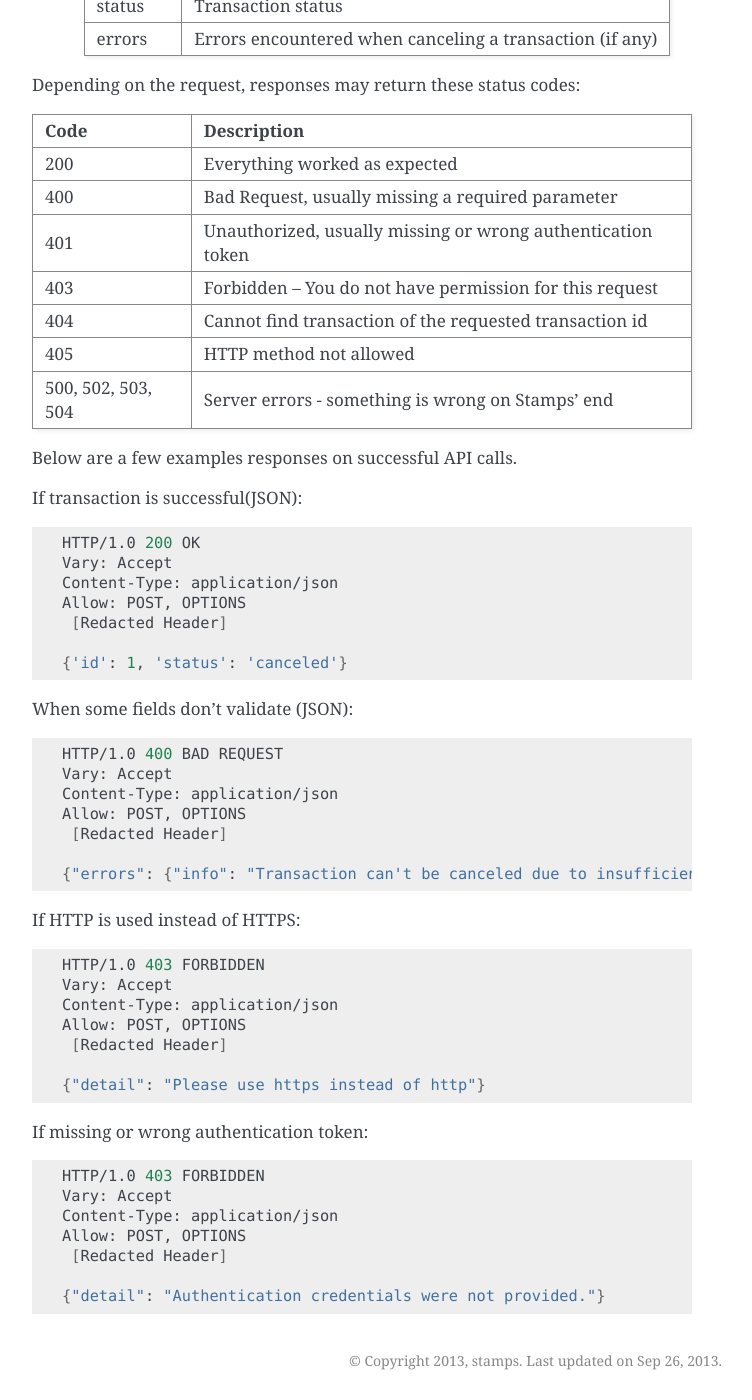
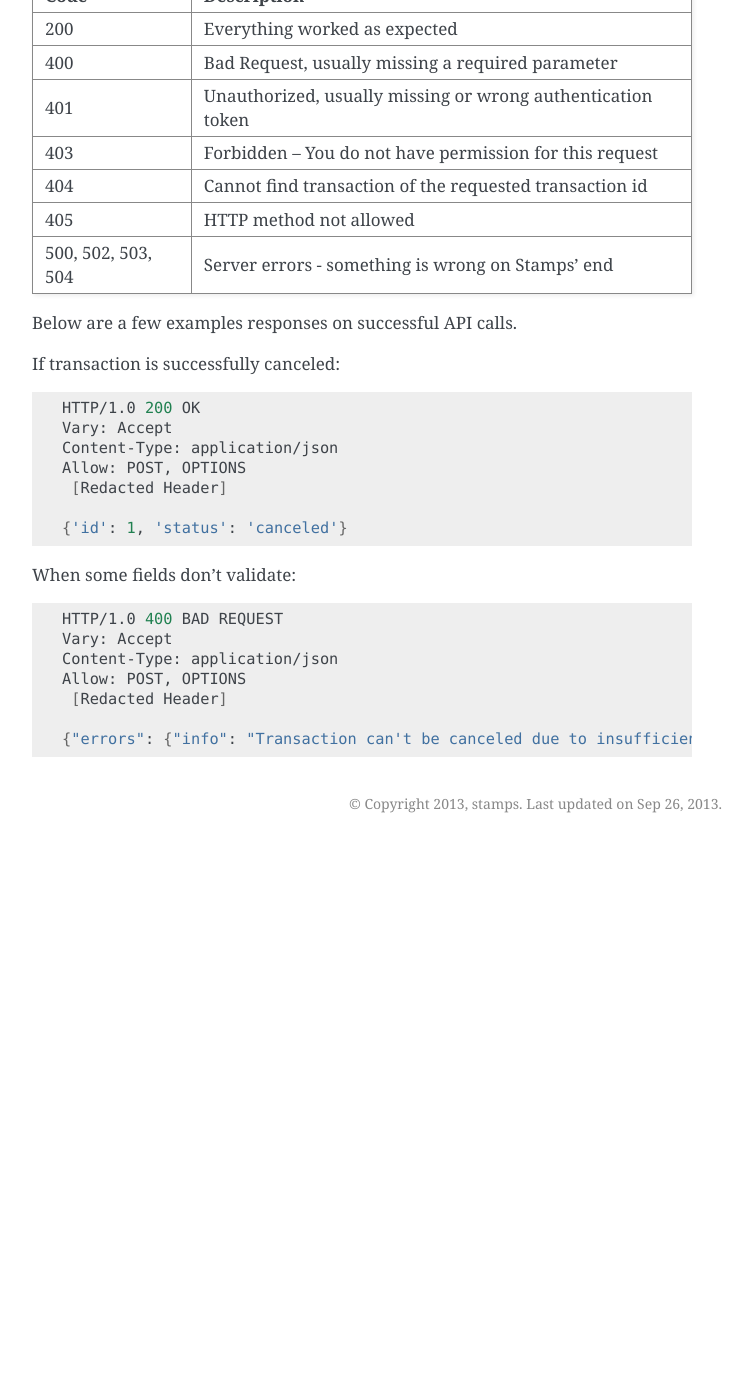
Before and after one commit to ui/stamps-api-docs, a Sphinx documentation site: the page built from source/transaction_api.rst, in a window 1280 px wide and 1400 px high, scrolled down 5975 px. Shown: the whole window, without its empty margins (388-1140 px from the left). Built offline with Sphinx 7.4.7, drawn with Linux system fonts in a browser that asks for light colours; after the commit the page ends 6818 px from its top, so only the background shows below that; some of the changed text lies outside the part shown.

Commit message:
Updated transaction doc.

```diff
--- a/source/transaction_api.rst
+++ b/source/transaction_api.rst
@@ -4,11 +4,9 @@ Transaction API
 
 1. Adding new transaction
 =============================
-| URL endpoint: https://stamps.co.id/api/transactions/add
-| Allowed Method: POST
-| Require Authentication: Yes
-| Expected Content Type: application/json, application/xml
-| Response Content Type: application/json(default), application/xml
+URL endpoint: https://stamps.co.id/api/transactions/add
+Allowed method: POST
+Requires authentication: Yes
 
 
 A. Request
@@ -69,7 +67,7 @@ Example of API call request using cURL (JSON)
 
 .. code-block :: bash
 
-    $ curl -X POST -H "Content-Type: application/json" https://stamps.co.id/api/transactions/add -i -d '{ "token": "abc", "user_email": "customer@stamps.co.id", "store": 2, "invoice_number": "abc123", "total_value": 50000, "subtotal": 40000, "discount": 0, "service_charge": 5000, "tax": 50000, "items": [{"product_name": "Cappucino", "quantity": 2, "price": 10000}, {"product_name": "Iced Tea", "quantity": 4, "price": 5000}]}'
+    $ curl -X POST -H "Content-Type: application/json" https://stamps.co.id/api/transactions/add -i -d '{ "token": "secret", "user_email": "customer@stamps.co.id", "store": 2, "invoice_number": "invoice_1", "total_value": 50000, "items": [{"product_name": "Cappucino", "quantity": 2, "price": 10000}, {"product_name": "Iced Tea", "quantity": 4, "price": 5000}]}'
 
 Example of API call request using cURL (XML)
 
@@ -255,13 +253,11 @@ If missing or wrong authentication token:
 
 
 
-2. Cancel existing transaction
+2. Canceling a Transaction
 =============================
-| URL endpoint: https://stamps.co.id/api/transactions/cancel
-| Allowed Method: POST
-| Require Authentication: Yes
-| Expected Content Type: application/json, application/xml
-| Response Content Type: application/json(default), application/xml
+URL endpoint: https://stamps.co.id/api/transactions/cancel
+Allowed method: POST
+Requires authentication: Yes
 
 
 A. Request
@@ -274,7 +270,7 @@ You can add a new transaction on stamps by calling the API with these parameters
 Parameter           Required    Description
 =================== =========== =======================
 token               Yes         Authentication string
-id                  Yes         Transaction id
+id                  Yes         Transaction ID
 =================== =========== =======================
 
 
@@ -300,13 +296,13 @@ B. Response
 
 In response to this API call, Stamps will return response with the following data (in JSON by default):
 
-    =================== ==================
-    Variable            Description
-    =================== ==================
-    id                  Transaction id
-    status              Transaction status
-    errors              Errors encountered when canceling a transaction (if any)
-    =================== ==================
+=================== ==================
+Variable            Description
+=================== ==================
+id                  Transaction ID
+status              Transaction status
+errors              Errors encountered when canceling a transaction (if any)
+=================== ==================
 
 Depending on the request, responses may return these status codes:
 
@@ -325,7 +321,7 @@ Code                Description
 Below are a few examples responses on successful API calls.
 
 
-If transaction is successful(JSON):
+If transaction is successfully canceled:
 
 .. code-block :: bash
 
@@ -338,7 +334,7 @@ If transaction is successful(JSON):
     {'id': 1, 'status': 'canceled'}
 
 
-When some fields don't validate (JSON):
+When some fields don't validate:
 
 .. code-block :: bash
 
@@ -349,29 +345,3 @@ When some fields don't validate (JSON):
      [Redacted Header]
 
     {"errors": {"info": "Transaction can't be canceled due to insufficient Stamps"}}
-
-
-If HTTP is used instead of HTTPS:
-
-.. code-block :: bash
-
-    HTTP/1.0 403 FORBIDDEN
-    Vary: Accept
-    Content-Type: application/json
-    Allow: POST, OPTIONS
-     [Redacted Header]
-
-    {"detail": "Please use https instead of http"}
-
-
-If missing or wrong authentication token:
-
-.. code-block :: bash
-
-    HTTP/1.0 403 FORBIDDEN
-    Vary: Accept
-    Content-Type: application/json
-    Allow: POST, OPTIONS
-     [Redacted Header]
-
-    {"detail": "Authentication credentials were not provided."}
```
Also changed, not shown: other parts of source/transaction_api.rst (+5 -5 lines).
